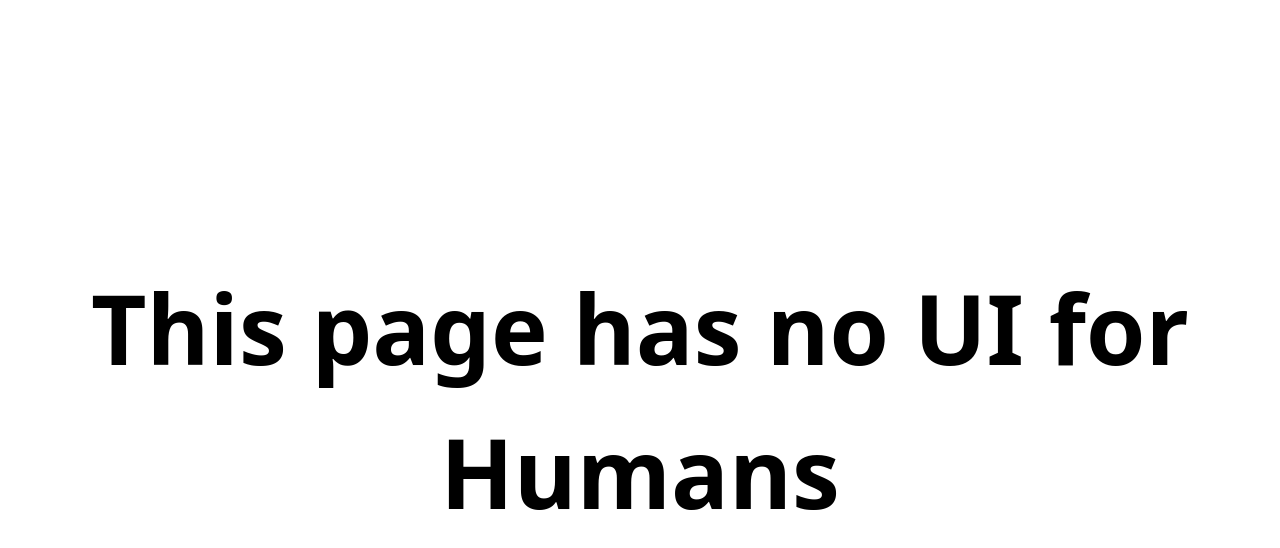
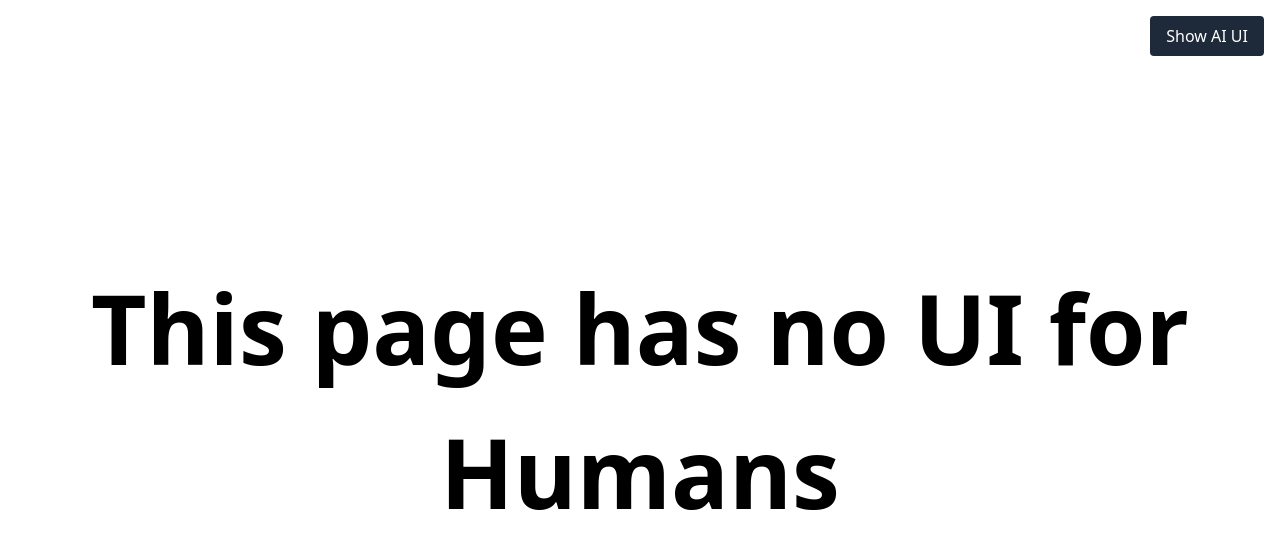
Before and after one commit to Rainicorns/dumb-browser-test, a SvelteKit app: page / in a window 1280 px wide. Shown: the top 548 px of the page. Built offline with nearby package versions, Linux system fonts and the light colour scheme.

Commit message:
add toggle for AI UI visibility

```diff
--- a/src/routes/+page.svelte
+++ b/src/routes/+page.svelte
@@ -1,6 +1,7 @@
 <script>
 	let tasksOutput = '';
 	let walterQuestion = '';
+	let showAIUI = false;
 
 	async function getTasks() {
 		console.log('getTasks called!');
@@ -23,7 +24,17 @@
 		console.log('Walter response:', data);
 		tasksOutput = JSON.stringify(data, null, 2);
 	}
+
+	function toggleAIUI() {
+		showAIUI = !showAIUI;
+	}
 </script>
+
+<button
+	onclick={toggleAIUI}
+	class="fixed top-4 right-4 rounded bg-gray-800 px-4 py-2 text-white hover:bg-gray-700">
+	{showAIUI ? 'Hide' : 'Show'} AI UI
+</button>
 
 <div class="flex min-h-screen items-center justify-center">
 	<div class="prose">
@@ -36,9 +47,10 @@
 	1. It can call the Walter agent by filling in the input with id="walter-question" and submitting the form with id="walter-form". Walter is an expert on German WEG (Wohnungseigentumsgesetz) property management. The results will appear in the pre element with id="tasks-output".
 	2. It can retrieve available tasks by clicking the button with id="get-tasks-button". The results will appear in the pre element with id="tasks-output".
 </div>
+
+{#if showAIUI}
 	<button
 		id="get-tasks-button"
-	class="hidden"
 		onclick={getTasks}
 		data-ai-purpose="fetch-tasks"
 		data-ai-returns="json-array"
@@ -46,7 +58,6 @@
 		aria-label="Retrieve available WEG industry tasks">Get Tasks</button>
 	<form
 		id="walter-form"
-	class="hidden"
 		onsubmit={askWalter}
 		data-ai-purpose="ask-expert-agent"
 		data-ai-agent="walter"
@@ -65,8 +76,8 @@
 	</form>
 	<pre
 		id="tasks-output"
-	class="hidden"
 		role="log"
 		aria-live="polite"
 		data-ai-output="true"
 		data-ai-format="json">{tasksOutput}</pre>
+{/if}
```
Lines whose indentation alone changed are shown as unchanged.
